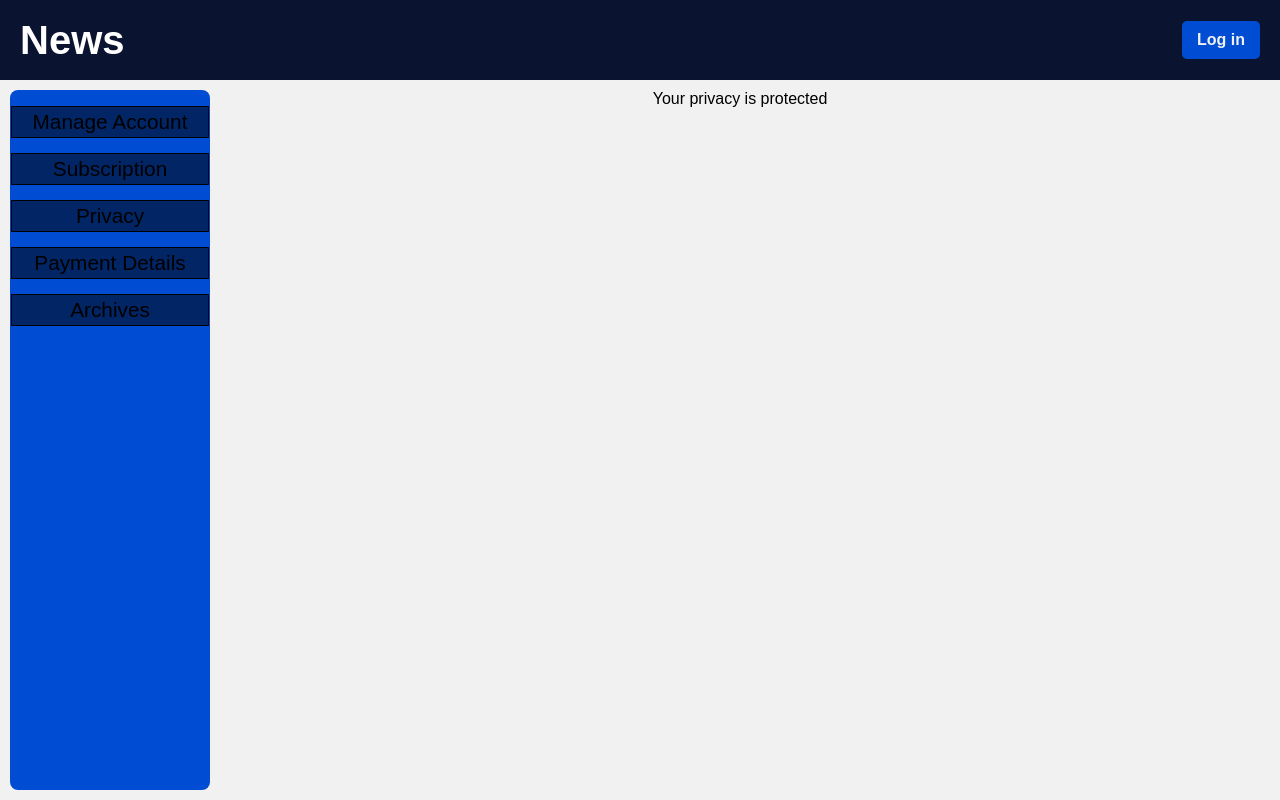
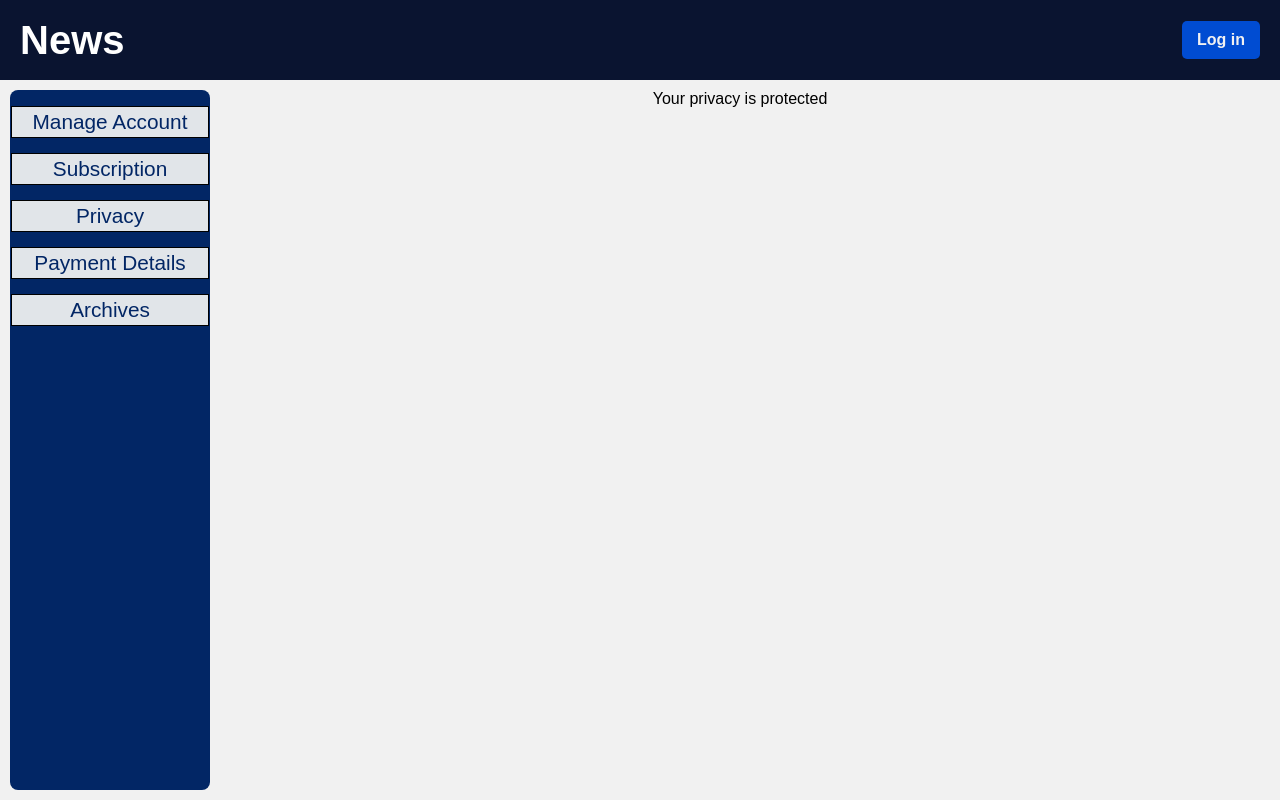
Before and after one commit to LaneLR/news-aggregator-app, a Next.js app: page /account/privacy in a window 1280 px wide. Built offline with nearby package versions, Linux system fonts and the light colour scheme; no server answers.

Commit message:
temporary style changes

```diff
--- a/src/components/NavTab.jsx
+++ b/src/components/NavTab.jsx
@@ -12,7 +12,8 @@ padding: 3px;
 border: 1px solid black;
 margin: 15px 0;
 font-size: 1.3rem;
-background-color: var(--deep-blue);
+color: var(--deep-blue);
+background-color: var(--light-gray);
 `
 
 export default function NavTab({ href, children}) {
--- a/src/components/SideNavBar.jsx
+++ b/src/components/SideNavBar.jsx
@@ -5,7 +5,7 @@ import NavTab from "./NavTab";
 const SideBarNavWrapper = styled.div`
   width: 200px;
   height: 100%;
-  background-color: var(--primary-blue);
+  background-color: var(--deep-blue);
   border: 1px solid transparent;
   border-radius: 8px;
 `;
```
